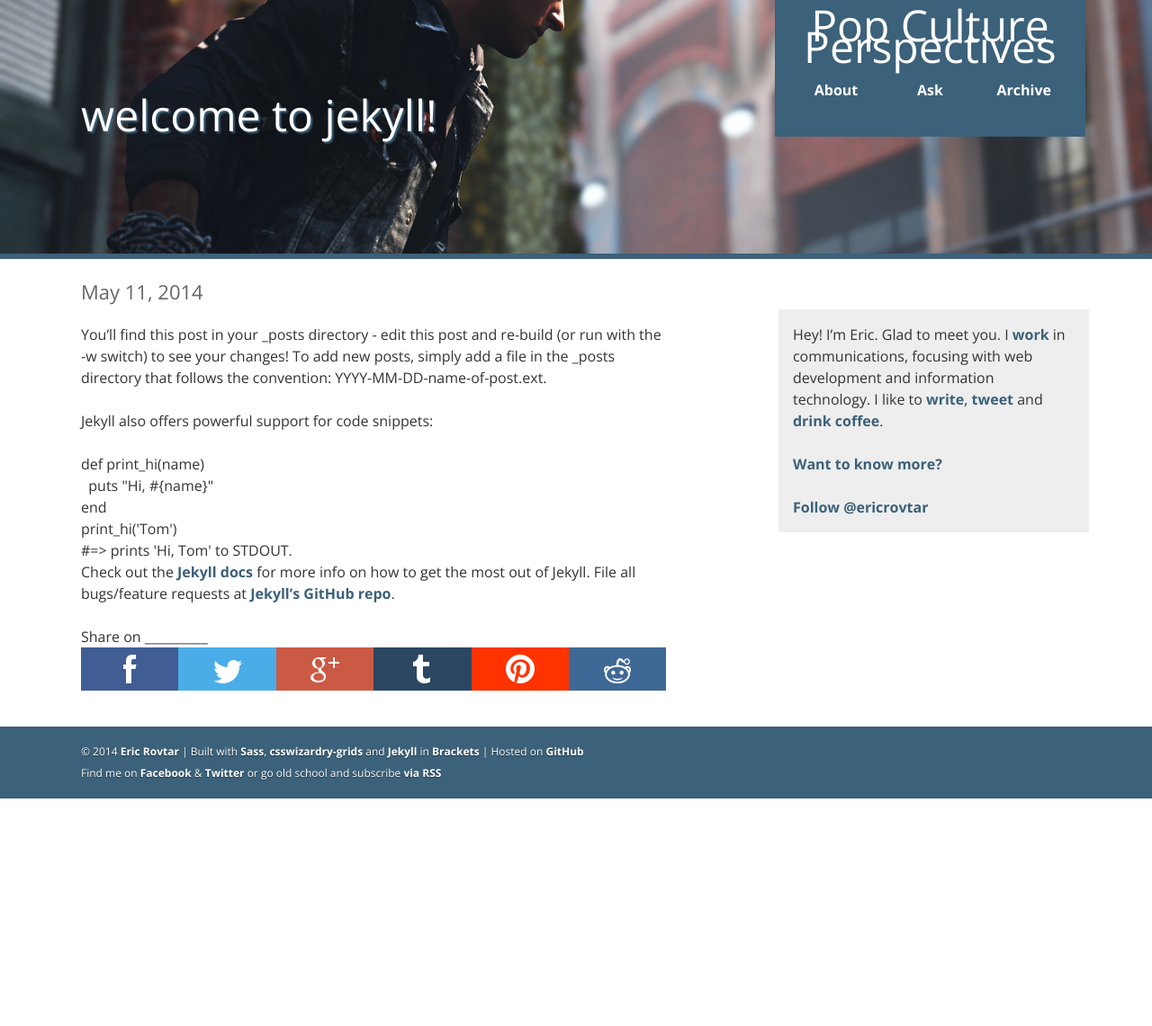
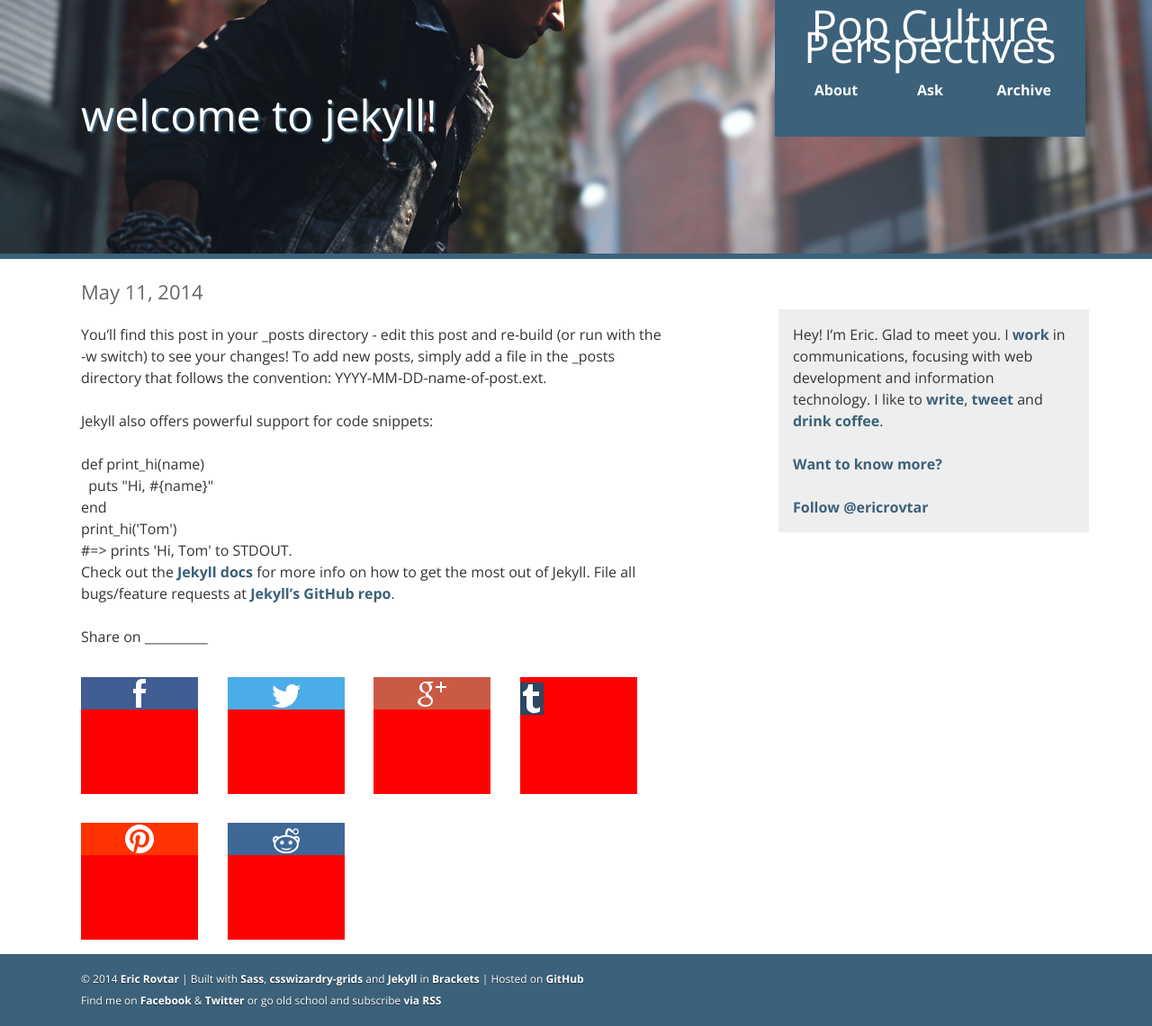
Before and after one commit to ericrovtar/ericrovtar.github.io, a Jekyll site: the page built from _posts/2014-05-11-welcome-to-jekyll.markdown, in a window 1280 px wide. Shown: the whole page at 90% size. Built offline with Jekyll 4.4.1, drawn with Linux system fonts in a browser that asks for light colours; comment, search, counter and statistics services are not loaded; before the commit the page ends 900 px from its top, so only the background shows below that.

Commit message:
Apply square stylings to sharing

```diff
--- a/_includes/sharing.html
+++ b/_includes/sharing.html
@@ -1,26 +1,26 @@
 Share on __________
 <div class="grid grid--full">
-    <div class="grid__item one-sixth">
+    <div class="grid__item one-sixth square">
         <div class="shareIcon facebook"></div>
     </div><!--
 
- --><div class="grid__item one-sixth">
+ --><div class="grid__item one-sixth square">
         <div class="shareIcon twitter"></div>
     </div><!--
 
- --><div class="grid__item one-sixth">
+ --><div class="grid__item one-sixth square">
         <div class="shareIcon google"></div>
     </div><!--
 
- --><div class="grid__item one-sixth">
-        <div class="shareIcon tumblr"></div>
+ --><div class="grid__item one-sixth square">
+    <div class="shareIcon tumblr square"></div>
     </div><!--
 
- --><div class="grid__item one-sixth">
+ --><div class="grid__item one-sixth square">
         <div class="shareIcon pinterest"></div>
     </div><!--
 
- --><div class="grid__item one-sixth">
+ --><div class="grid__item one-sixth square">
         <div class="shareIcon reddit"></div>
     </div>
 </div> <!-- /grid -->
--- a/styles/sass/ui/sharing.scss
+++ b/styles/sass/ui/sharing.scss
@@ -44,7 +44,7 @@
     font-size: 12px;
     background: red;
 
-    .content {
+    & > div {
         position:  absolute;
         top: 0;
         left: 0;
--- a/styles/styles.css
+++ b/styles/styles.css
@@ -1520,7 +1520,7 @@ body {
   font-size: 12px;
   background: red;
   /* Other ratios */ }
-  .square .content {
+  .square > div {
     position: absolute;
     top: 0;
     left: 0;
```
